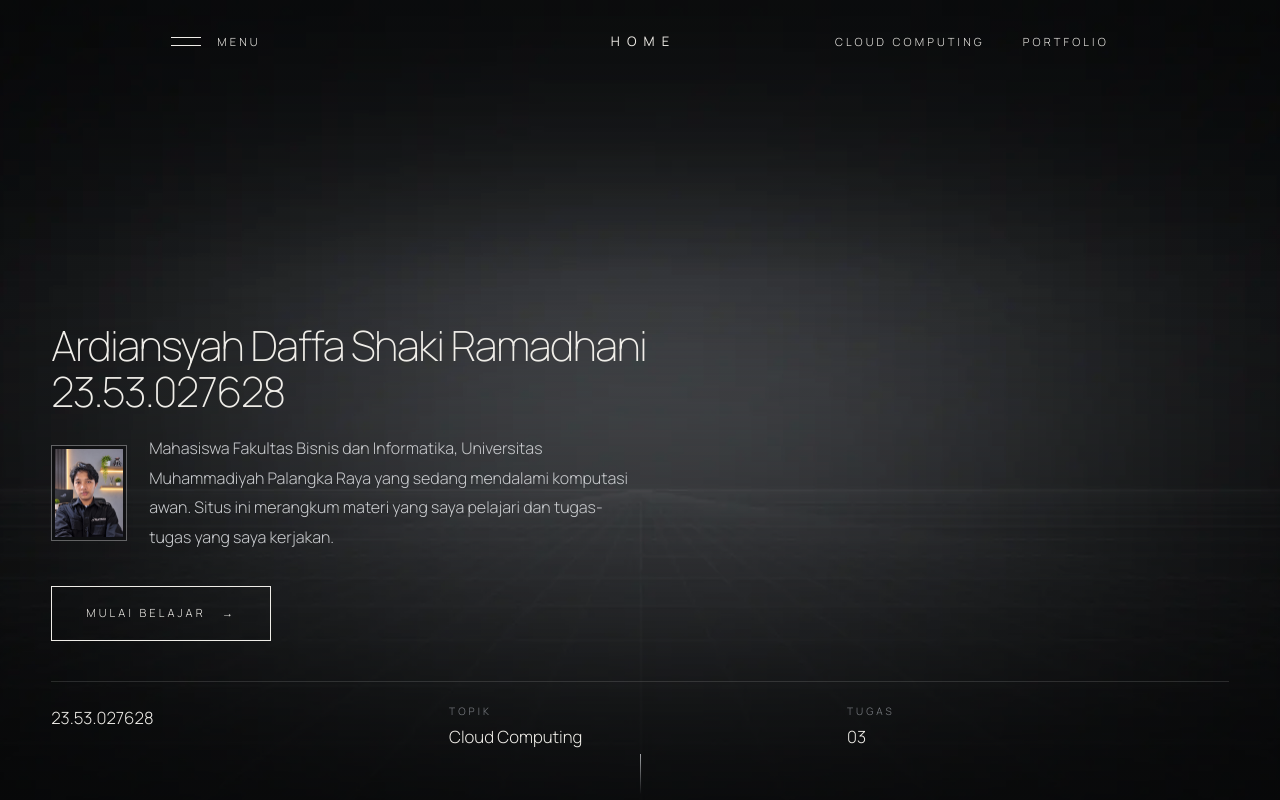
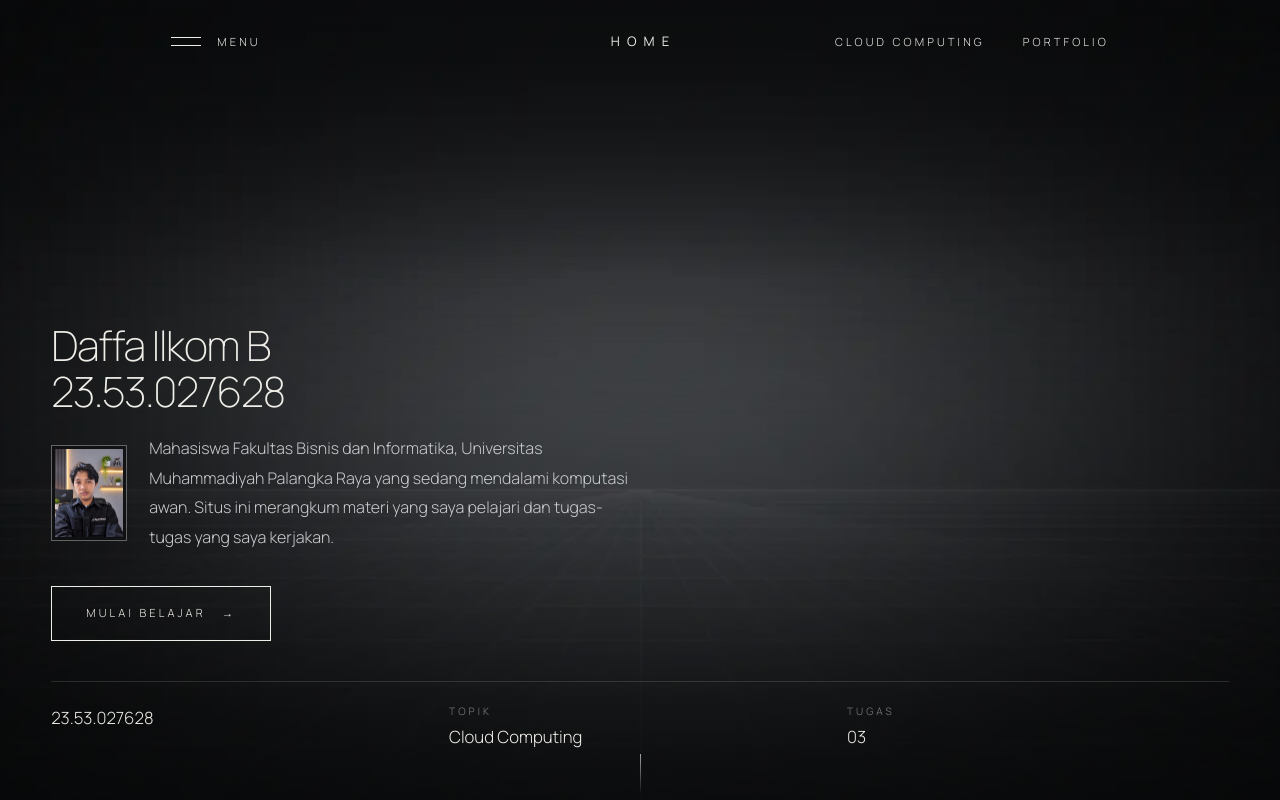
Before and after one commit to daffa-shay/tugas3-cloud-23.53.027628, a plain HTML site: page index.html in a window 1280 px wide. Shown: the top 800 px of the page. Drawn offline with Linux system fonts and the light colour scheme.

Commit message:
Update website

```diff
--- a/index.html
+++ b/index.html
@@ -25,7 +25,7 @@
 <main id="top">
 <section class="hero"><img src="assets/img/hero.webp" alt="" data-p=".18" fetchpriority="high">
 <div class="wrap">
-<h1><span class="mask"><span>Ardiansyah Daffa Shaki Ramadhani</span></span></h1>
+<h1><span class="mask"><span>Daffa Ilkom B</span></span></h1>
 <h1><span class="mask"><span>23.53.027628</span></span></h1>
 <div class="intro">
 <img class="avatar fade" style="--d:2" src="assets/img/daffa.jpeg" alt="Foto profil Ardiansyah" width="96" height="116" onerror="this.onerror=null;this.src='assets/img/profile-placeholder.svg'">
```
